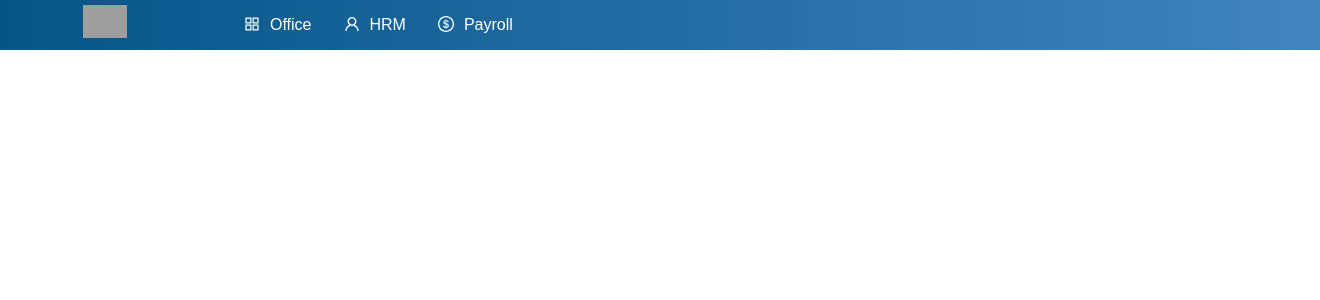
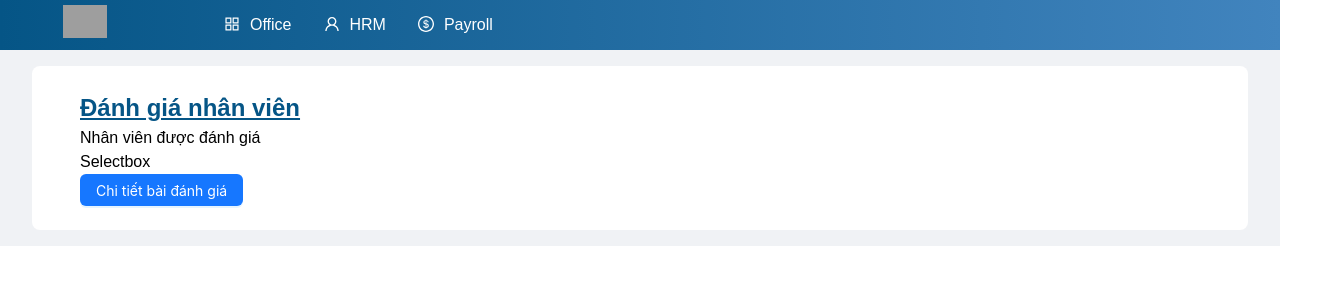
Before and after one commit to Nguyen-Xuan-Tien-2001/Career-path-builder, a React (Vite) app: page /danh-gia-nhan-vien in a window 1280 px wide. Shown: the top 300 px of the page, 1320 px wide, since content can reach past the window. Built offline with nearby package versions, Linux system fonts and the light colour scheme; grey boxes are pictures that could not be loaded.

Commit message:
commit tạm

```diff
--- a/src/components/Header/Header.css
+++ b/src/components/Header/Header.css
@@ -8,7 +8,7 @@
     position: sticky;
     top: 0;
     z-index: 10;
-    padding: 0 20px;
+    /* padding: 0 20px; */
     background: linear-gradient(to right, rgb(5, 85, 134) 0%, rgb(65, 132, 190) 100%);
 }
 
--- a/src/components/Rout/rout.tsx
+++ b/src/components/Rout/rout.tsx
@@ -1,5 +1,6 @@
 import { Routes, Route } from "react-router-dom";
 import Map from "../Map/map";
+import StaffReview from "../StaffReview/staffReview";
 
 function Rout() {
     return (
@@ -8,7 +9,7 @@ function Rout() {
                 <Route path={'/'} element={<Map/>}/>
                 <Route path={'/so-sanh-nhan-vien'} />
                 <Route path={'/thong-tin-nhan-vien-danh-gia'}/>
-                <Route path={'/danh-gia-nhan-vien'}/>
+                <Route path={'/danh-gia-nhan-vien'} element={<StaffReview/>}/>
                 <Route path={'/khai-bao-dot-danh-gia'}/>
                 <Route path={'/khai-bao-dot-danh-gia/chi-tiet-dot-danh-gia'}/>
             </Routes>
--- /dev/null
+++ b/src/components/StaffReview/staffReview.css
@@ -0,0 +1,26 @@
+.staff_review-root {
+    background-color: #f0f2f5;
+    max-width: 100%;
+    padding: 1rem 2rem;
+}
+
+.staff_info-container {
+    background-color: #ffffff;
+    border-radius: 0.5rem;
+    padding: 1.5rem 3rem;
+}
+
+.staff_info-text {
+    text-decoration: underline;
+    color: #055586;
+    font-size: 1.5rem;
+    font-weight: bold;
+}
+
+.staff_info-select {
+    margin: auto;
+}
+
+.staff_review-container {
+    background-color: #ffffff;
+}
--- /dev/null
+++ b/src/components/StaffReview/staffReview.tsx
@@ -0,0 +1,32 @@
+import React from 'react';
+import { Button } from 'antd';
+
+import "./staffReview.css";
+
+function StaffReview() {
+    return (<>
+        <div className="staff_review-root">
+            <div className="staff_info-container">
+                <div className="staff_info-text">
+                    Đánh giá nhân viên
+                </div>
+                <div className='staff_info-select'>
+                    <div>
+                        Nhân viên được đánh giá
+                    </div>
+                    <div>
+                        Selectbox
+                    </div>
+                </div>
+                <div>
+                    <Button type="primary">Chi tiết bài đánh giá</Button>
+                </div>
+            </div>
+            <div className="staff_review-container">
+
+            </div>
+        </div>
+    </>);
+}
+
+export default StaffReview;
```
